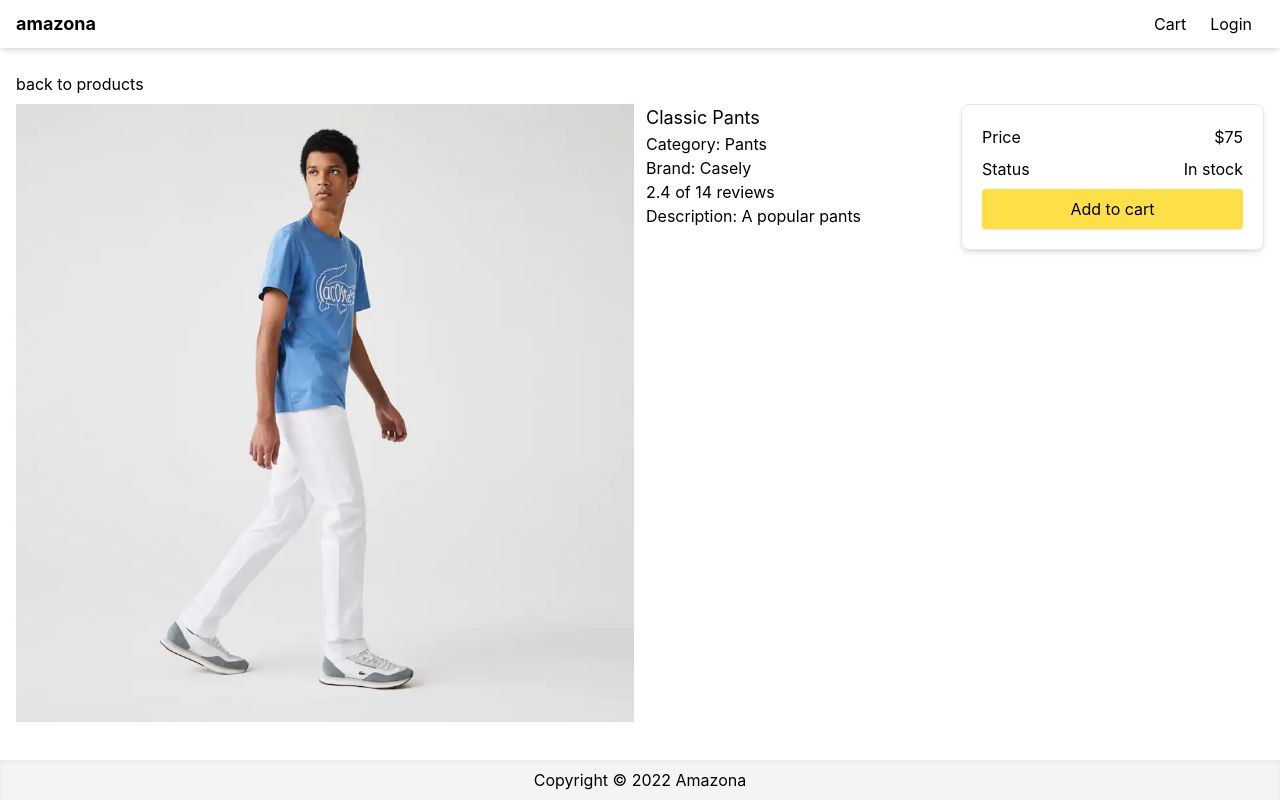
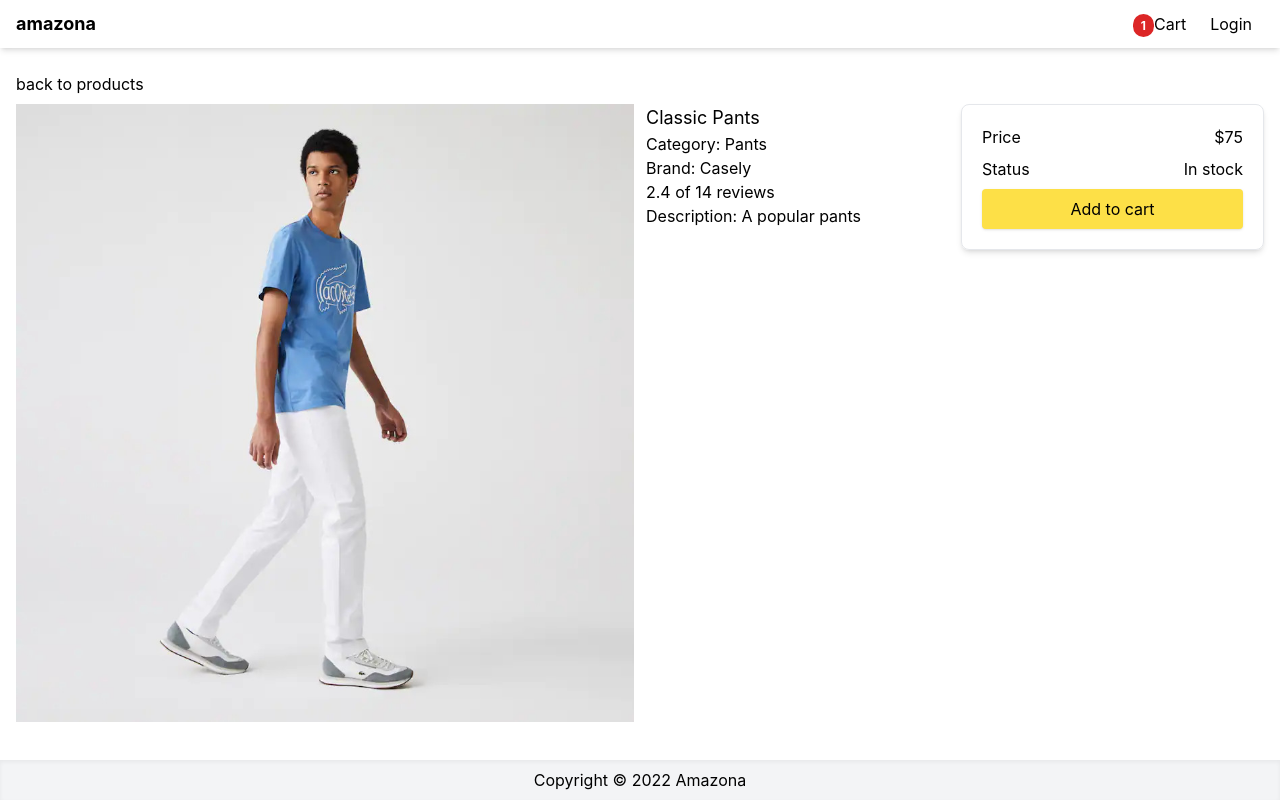
Before and after one commit to thethmuenaing/next-tailwind-amazona, a Next.js app: page /product/classic-pants in a window 1280 px wide. Both pictures are taken after a click on the button "Add to cart". Built offline with nearby package versions, Linux system fonts and the light colour scheme.

Commit message:
add to cart functionality using react context

```diff
--- a/components/Layout.js
+++ b/components/Layout.js
@@ -1,8 +1,11 @@
+import { Store } from "@/utils/Store";
 import Head from "next/head";
 import Link from "next/link";
-import React from "react";
+import React, { useContext } from "react";
 
 export default function Layout({ children, title }) {
+	const { state } = useContext(Store);
+	const { cart } = state;
 	return (
 		<>
 			<Head>
@@ -19,6 +22,11 @@ export default function Layout({ children, title }) {
 						</Link>
 						<div>
 							<Link href="/cart" className="p-3">
+								{cart.cartItems.length > 0 && (
+									<span className="ml-1 rounded-full bg-red-600 px-2 py-1 text-xs font-bold text-white">
+										{cart.cartItems.reduce((a, c) => a + c.quantity, 0)}
+									</span>
+								)}
 								Cart
 							</Link>
 							<Link href="/login" className="p-3">
--- a/pages/_app.js
+++ b/pages/_app.js
@@ -1,5 +1,10 @@
 import "@/styles/globals.css";
+import { StoreProvider } from "@/utils/Store";
 
 export default function App({ Component, pageProps }) {
-	return <Component {...pageProps} />;
+	return (
+		<StoreProvider>
+			<Component {...pageProps} />
+		</StoreProvider>
+	);
 }
--- a/pages/product/[slug].js
+++ b/pages/product/[slug].js
@@ -1,17 +1,27 @@
 import Layout from "@/components/Layout";
 import data from "@/utils/data";
+import { Store } from "@/utils/Store";
 import Image from "next/image";
 import Link from "next/link";
 import { useRouter } from "next/router";
-import React from "react";
+import React, { useContext } from "react";
 
 export default function ProdictScreen() {
+	const { state, dispatch } = useContext(Store);
 	const { query } = useRouter();
 	const { slug } = query;
 	const product = data.products.find((x) => x.slug === slug);
 	if (!product) {
 		return <div>Product Not Found</div>;
 	}
+	const addToCartHandler = () => {
+		const existItem = state.cart.cartItems.find((x) => x.slug === product.slug);
+		const quantity = existItem ? existItem.quantity + 1 : 1;
+		if (product.countInStock < quantity) {
+			alert("Sorry, Product is out of stock");
+		}
+		dispatch({ type: "CART_ADD_ITEM", payload: { ...product, quantity } });
+	};
 	return (
 		<Layout title={product.name}>
 			<div className="py-2">
@@ -50,7 +60,12 @@ export default function ProdictScreen() {
 							<div>Status</div>
 							<div>{product.countInStock > 0 ? "In stock" : "Unavailable"}</div>
 						</div>
-						<button className="primary-button w-full">Add to cart</button>
+						<button
+							className="primary-button w-full"
+							onClick={addToCartHandler}
+						>
+							Add to cart
+						</button>
 					</div>
 				</div>
 			</div>
--- /dev/null
+++ b/utils/Store.js
@@ -0,0 +1,32 @@
+import { createContext, useReducer } from "react";
+
+export const Store = createContext();
+
+const initialState = {
+	cart: { cartItems: [] },
+};
+
+function reducer(state, action) {
+	switch (action.type) {
+		case "CART_ADD_ITEM": {
+			const newItem = action.payload;
+			const existItem = state.cart.cartItems.find(
+				(item) => item.slug === newItem.slug
+			);
+			const cartItems = existItem
+				? state.cart.cartItems.map((item) =>
+						item.name === existItem.name ? newItem : item
+				  )
+				: [...state.cart.cartItems, newItem];
+			return { ...state, cart: { ...state.cart, cartItems } };
+		}
+		default:
+			return state;
+	}
+}
+
+export function StoreProvider({ children }) {
+	const [state, dispatch] = useReducer(reducer, initialState);
+	const value = { state, dispatch };
+	return <Store.Provider value={value}>{children}</Store.Provider>;
+}
```
